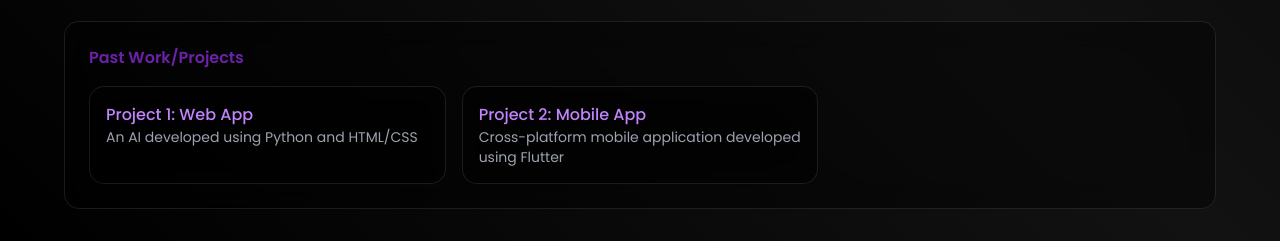
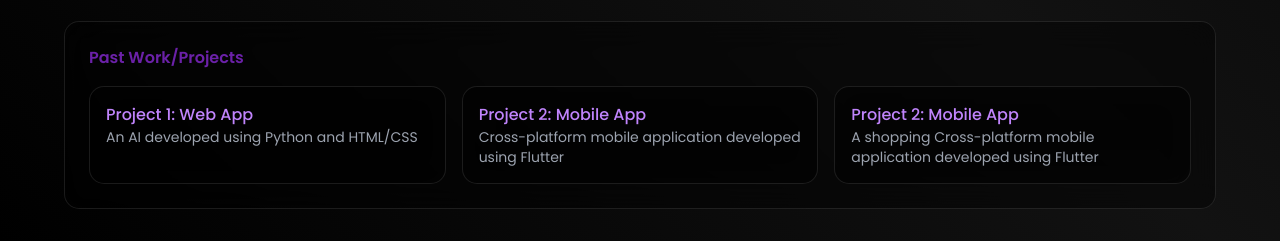
Before and after one commit to anaslari23/portfolio, a website: page index.html in a window 1280 px wide. Shown: the part 911-1152 px from the top of the page. Drawn offline with nearby package versions, Linux system fonts and the light colour scheme.

Commit message:
Update index.html

```diff
--- a/index.html
+++ b/index.html
@@ -221,6 +221,10 @@
                     <h4 class="font-medium text-purple-400">Project 2: Mobile App</h4>
                     <p class="text-sm text-gray-400">Cross-platform mobile application developed using Flutter</p>
                 </a>
+                <a href="https://github.com/anaslari23/Tandhan_app.git" target="_blank" class="glass-card p-4 cursor-pointer hover:bg-purple-900/20 transition-all">
+                    <h4 class="font-medium text-purple-400">Project 2: Mobile App</h4>
+                    <p class="text-sm text-gray-400"> A shopping Cross-platform mobile application developed using Flutter</p>
+                </a>
             </div>
         </div>
     </div>
```
